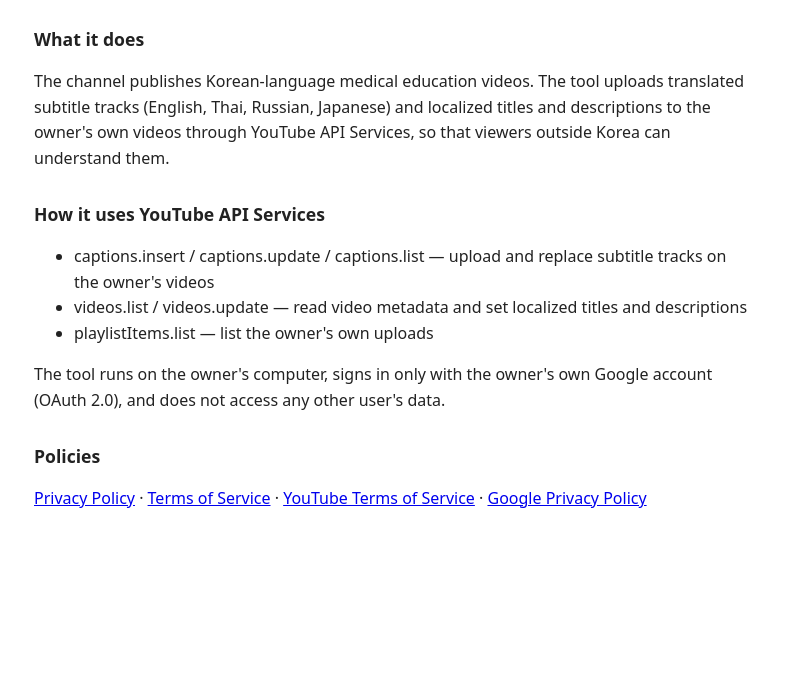
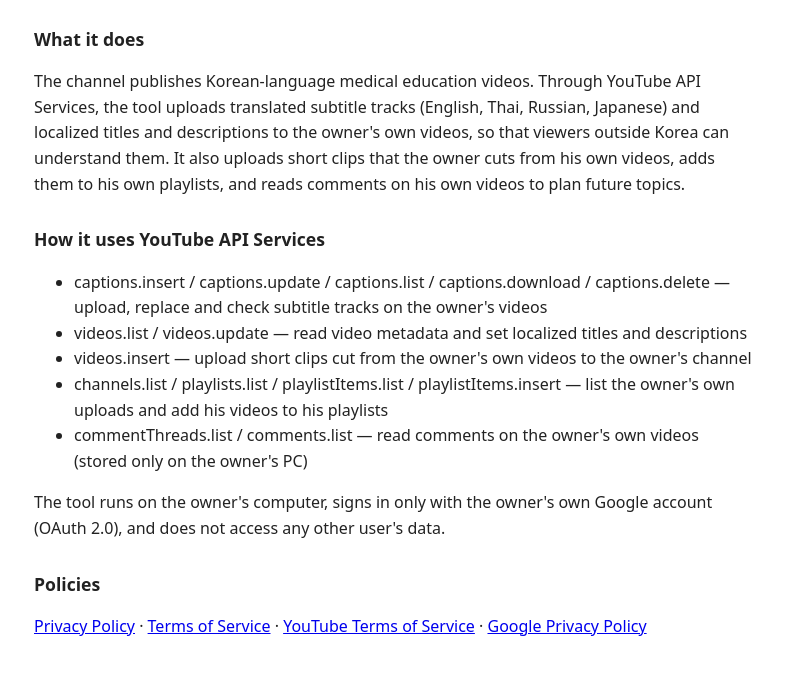
Before and after one commit to sedrinne/jomok-subtitle-tool, a plain HTML site: page index.html in a window 1280 px wide. Shown: the part 205-880 px from the top of the page, without its empty margins (246-1031 px from the left). Before the commit the page ends 800 px from the top, so only its background shows below. Drawn offline with Linux system fonts and the light colour scheme.

Commit message:
Describe full scope of API use

```diff
--- a/index.html
+++ b/index.html
@@ -11,12 +11,14 @@
 <h1>Jomok Subtitle Tool</h1>
 <p>Jomok Subtitle Tool is a private, internal script used by Dr. Jeongmok Cho to manage his own YouTube channel, <a href="https://www.youtube.com/channel/UC-VMUFnRY_Wy6UEOB4hEDFQ">Jomok-Jomok TV</a>. It is not distributed, sold, or offered to any other user.</p>
 <h2>What it does</h2>
-<p>The channel publishes Korean-language medical education videos. The tool uploads translated subtitle tracks (English, Thai, Russian, Japanese) and localized titles and descriptions to the owner's own videos through YouTube API Services, so that viewers outside Korea can understand them.</p>
+<p>The channel publishes Korean-language medical education videos. Through YouTube API Services, the tool uploads translated subtitle tracks (English, Thai, Russian, Japanese) and localized titles and descriptions to the owner's own videos, so that viewers outside Korea can understand them. It also uploads short clips that the owner cuts from his own videos, adds them to his own playlists, and reads comments on his own videos to plan future topics.</p>
 <h2>How it uses YouTube API Services</h2>
 <ul>
-<li>captions.insert / captions.update / captions.list — upload and replace subtitle tracks on the owner's videos</li>
+<li>captions.insert / captions.update / captions.list / captions.download / captions.delete — upload, replace and check subtitle tracks on the owner's videos</li>
 <li>videos.list / videos.update — read video metadata and set localized titles and descriptions</li>
-<li>playlistItems.list — list the owner's own uploads</li>
+<li>videos.insert — upload short clips cut from the owner's own videos to the owner's channel</li>
+<li>channels.list / playlists.list / playlistItems.list / playlistItems.insert — list the owner's own uploads and add his videos to his playlists</li>
+<li>commentThreads.list / comments.list — read comments on the owner's own videos (stored only on the owner's PC)</li>
 </ul>
 <p>The tool runs on the owner's computer, signs in only with the owner's own Google account (OAuth 2.0), and does not access any other user's data.</p>
 <h2>Policies</h2>
```
Also changed, not shown: privacy.html (+2 -2 lines), terms.html (+1 -1 lines).
